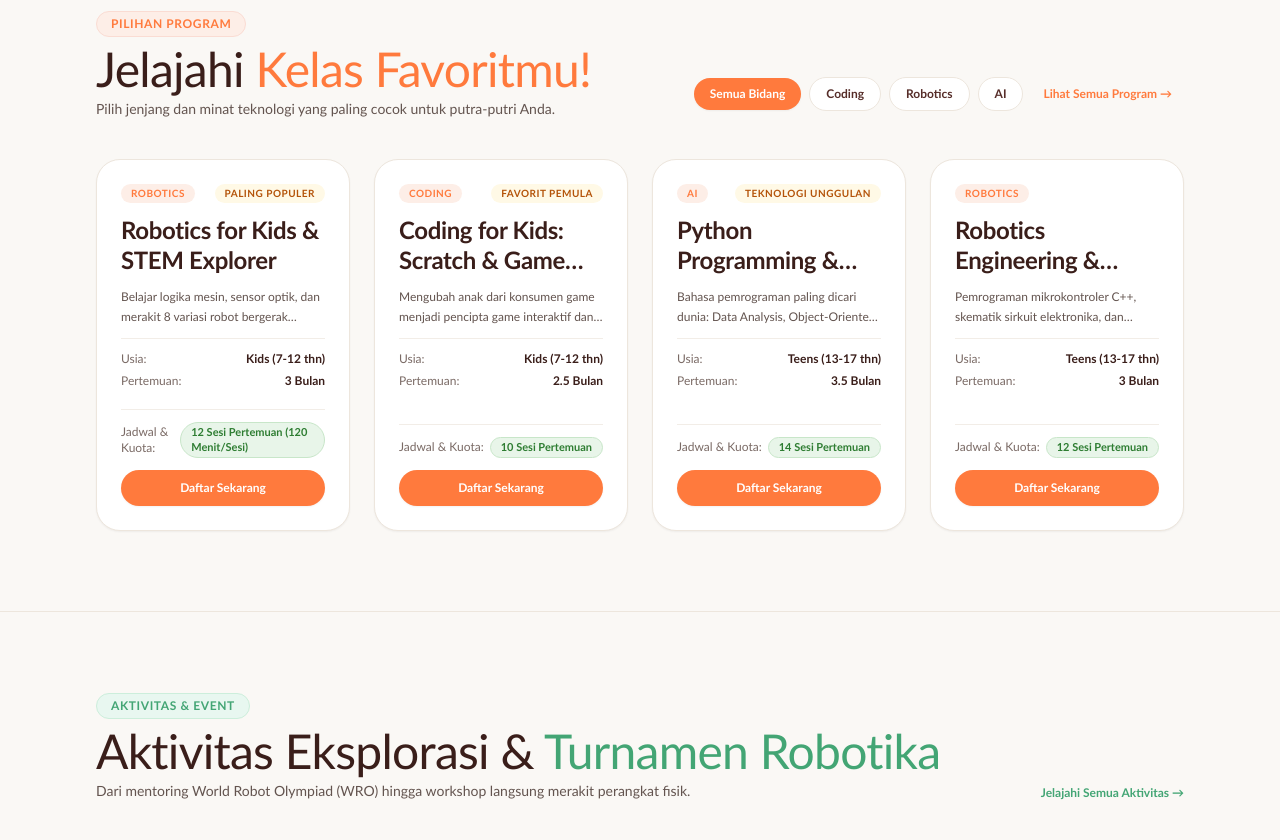
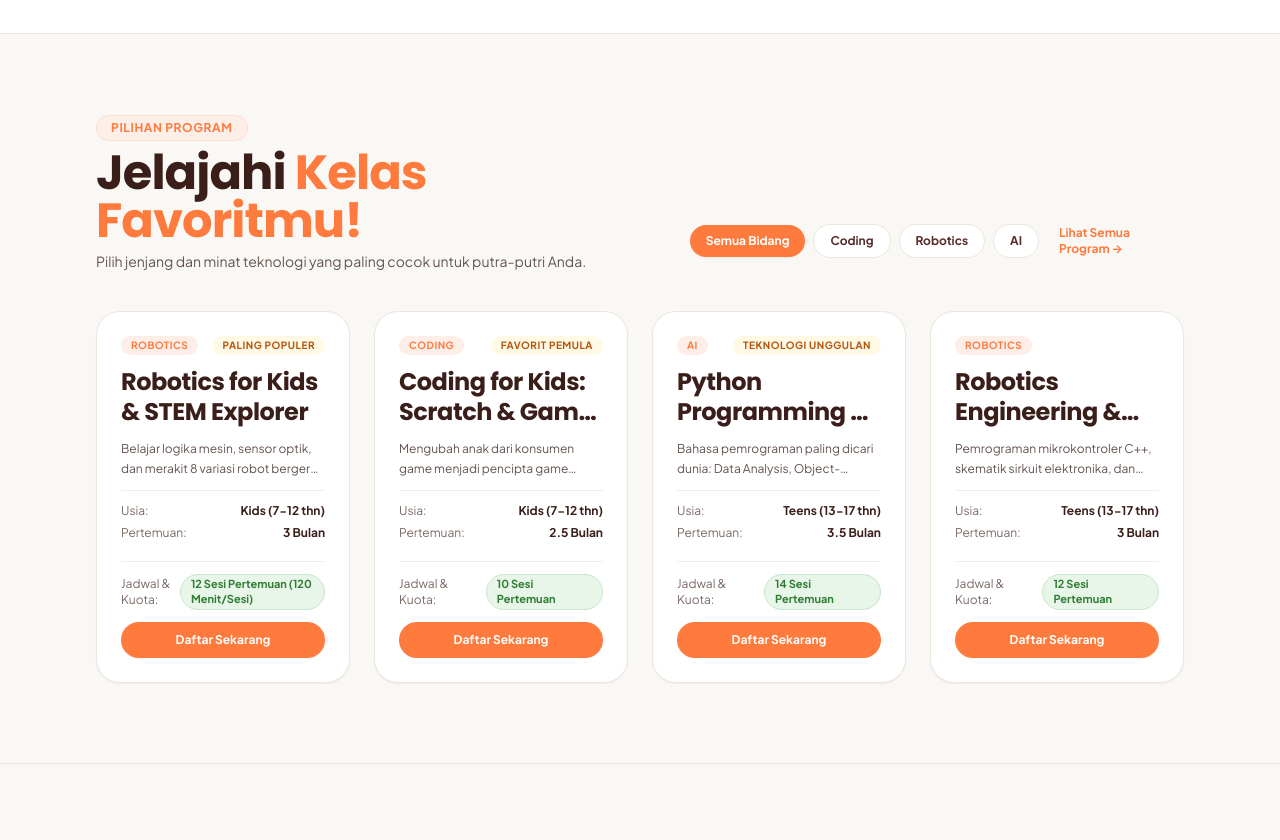
Before and after one commit to nurilasyhuri/nexoranesia, a Next.js app: page / in a window 1280 px wide. Shown: the part 1900-2740 px from the top of the page. Built offline with nearby package versions, Linux system fonts and the light colour scheme.

Commit message:
style(typography): set Poppins bold font for all headings and titles

```diff
--- a/src/app/globals.css
+++ b/src/app/globals.css
@@ -1,4 +1,4 @@
-@import url('https://fonts.googleapis.com/css2?family=Plus+Jakarta+Sans:ital,wght@0,300;0,400;0,500;0,600;0,700;0,800;1,400;1,600;1,700&family=Carlito:ital,wght@0,400;0,700;1,400;1,700&family=Inter:wght@300;400;500;600;700;800&display=swap');
+@import url('https://fonts.googleapis.com/css2?family=Poppins:ital,wght@0,400;0,500;0,600;0,700;0,800;0,900;1,400;1,600;1,700;1,800&family=Plus+Jakarta+Sans:ital,wght@0,300;0,400;0,500;0,600;0,700;0,800;1,400;1,600;1,700&family=Inter:wght@300;400;500;600;700;800&display=swap');
 @import "tailwindcss";
 
 @theme {
@@ -23,19 +23,22 @@
   --color-brand-green: #43A574;
   --color-brand-green-soft: #EEF9F3;
 
-  --font-sans: 'Calibri', 'Carlito', 'Plus Jakarta Sans', 'Inter', -apple-system, BlinkMacSystemFont, "Segoe UI", Roboto, sans-serif;
-  --font-serif: 'Calibri', 'Carlito', 'Plus Jakarta Sans', 'Inter', -apple-system, BlinkMacSystemFont, "Segoe UI", Roboto, sans-serif;
+  --font-sans: 'Plus Jakarta Sans', 'Inter', -apple-system, BlinkMacSystemFont, "Segoe UI", Roboto, sans-serif;
+  --font-serif: 'Poppins', 'Plus Jakarta Sans', sans-serif;
+  --font-heading: 'Poppins', 'Plus Jakarta Sans', sans-serif;
+  --font-editorial: 'Poppins', 'Plus Jakarta Sans', sans-serif;
 }
 
 :root {
-  --font-heading: 'Calibri', 'Carlito', 'Plus Jakarta Sans', 'Inter', -apple-system, BlinkMacSystemFont, "Segoe UI", Roboto, sans-serif;
-  --font-body: 'Calibri', 'Carlito', 'Plus Jakarta Sans', 'Inter', -apple-system, BlinkMacSystemFont, "Segoe UI", Roboto, sans-serif;
+  --font-heading: 'Poppins', 'Plus Jakarta Sans', sans-serif;
+  --font-editorial: 'Poppins', 'Plus Jakarta Sans', sans-serif;
+  --font-body: 'Plus Jakarta Sans', 'Inter', -apple-system, BlinkMacSystemFont, "Segoe UI", Roboto, sans-serif;
 }
 
 body {
   background-color: #FAF8F5;
   color: #3A1E1A;
-  font-family: 'Calibri', 'Carlito', 'Plus Jakarta Sans', 'Inter', -apple-system, BlinkMacSystemFont, "Segoe UI", Roboto, sans-serif;
+  font-family: 'Plus Jakarta Sans', 'Inter', -apple-system, BlinkMacSystemFont, "Segoe UI", Roboto, sans-serif;
   -webkit-font-smoothing: antialiased;
   -moz-osx-font-smoothing: grayscale;
   overflow-x: hidden;
@@ -43,10 +46,11 @@ body {
   selection-color: #ffffff;
 }
 
-/* Headings with elegant, friendly and warm typography */
+/* Headings with vibrant, bold, and lively typography (Poppins) */
 h1, h2, h3, h4, h5, h6, .font-editorial, .font-heading {
-  font-family: 'Calibri', 'Carlito', 'Plus Jakarta Sans', 'Inter', -apple-system, BlinkMacSystemFont, "Segoe UI", Roboto, sans-serif;
-  letter-spacing: -0.015em;
+  font-family: 'Poppins', 'Plus Jakarta Sans', -apple-system, BlinkMacSystemFont, "Segoe UI", Roboto, sans-serif;
+  font-weight: 700;
+  letter-spacing: -0.02em;
 }
 
 /* Clean Custom Scrollbar */
--- a/src/app/page.tsx
+++ b/src/app/page.tsx
@@ -364,8 +364,8 @@ export default function HomePage() {
               <span className="text-xs font-bold text-[#FF7A3D] uppercase tracking-wider px-3.5 py-1 rounded-full bg-[#FDEEE7] border border-[#FADCD3] inline-block mb-2">
                 Pilihan Program
               </span>
-              <h2 className="font-editorial text-3xl sm:text-5xl text-[#3A1E1A]">
-                Jelajahi <span className="text-[#FF7A3D] font-editorial">Kelas Favoritmu!</span>
+              <h2 className="font-editorial font-extrabold text-3xl sm:text-5xl text-[#3A1E1A] tracking-tight">
+                Jelajahi <span className="text-[#FF7A3D] font-editorial font-extrabold">Kelas Favoritmu!</span>
               </h2>
               <p className="text-xs sm:text-sm text-[#63544F] mt-1.5">
                 Pilih jenjang dan minat teknologi yang paling cocok untuk putra-putri Anda.
@@ -464,8 +464,8 @@ export default function HomePage() {
                 <span className="text-xs font-bold text-[#43A574] uppercase tracking-wider px-3.5 py-1 rounded-full bg-[#E8F7F0] border border-[#CCEEDB] inline-block mb-2">
                   Aktivitas & Event
                 </span>
-                <h2 className="font-editorial text-3xl sm:text-5xl text-[#3A1E1A]">
-                  Aktivitas Eksplorasi & <span className="text-[#43A574] font-editorial">Turnamen Robotika</span>
+                <h2 className="font-editorial font-extrabold text-3xl sm:text-5xl text-[#3A1E1A] tracking-tight">
+                  Aktivitas Eksplorasi & <span className="text-[#43A574] font-editorial font-extrabold">Turnamen Robotika</span>
                 </h2>
                 <p className="text-xs sm:text-sm text-[#63544F] mt-1.5">
                   Dari mentoring World Robot Olympiad (WRO) hingga workshop langsung merakit perangkat fisik.
@@ -587,8 +587,8 @@ export default function HomePage() {
                 <span className="text-xs font-bold text-[#FF7A3D] uppercase tracking-wider px-3.5 py-1 rounded-full bg-[#FDEEE7] border border-[#FADCD3] inline-block mb-2">
                   Showcase Portofolio
                 </span>
-                <h2 className="font-editorial text-3xl sm:text-5xl text-[#3A1E1A]">
-                  Karya Nyata & <span className="text-[#FF7A3D] font-editorial">Proyek Riset Siswa</span>
+                <h2 className="font-editorial font-extrabold text-3xl sm:text-5xl text-[#3A1E1A] tracking-tight">
+                  Karya Nyata & <span className="text-[#FF7A3D] font-editorial font-extrabold">Proyek Riset Siswa</span>
                 </h2>
                 <p className="text-xs sm:text-sm text-[#63544F] mt-1.5">
                   Bukti nyata kemampuan problem-solving dan inovasi teknologi generasi muda NEXORANESIA.
@@ -722,8 +722,8 @@ export default function HomePage() {
                 <span className="text-xs font-bold text-[#B45309] uppercase tracking-wider px-3.5 py-1 rounded-full bg-[#FFF9E6] border border-[#FDE68A] inline-block mb-2">
                   Toko & Komponen
                 </span>
-                <h2 className="font-editorial text-3xl sm:text-5xl text-[#3A1E1A]">
-                  Kit Robotika & <span className="text-[#FF7A3D] font-editorial">Komponen Siap Rakit</span>
+                <h2 className="font-editorial font-extrabold text-3xl sm:text-5xl text-[#3A1E1A] tracking-tight">
+                  Kit Robotika & <span className="text-[#FF7A3D] font-editorial font-extrabold">Komponen Siap Rakit</span>
                 </h2>
                 <p className="text-xs sm:text-sm text-[#63544F] mt-1.5">
                   Starter kit lengkap untuk belajar mandiri di rumah atau laboratorium sekolah.
```
